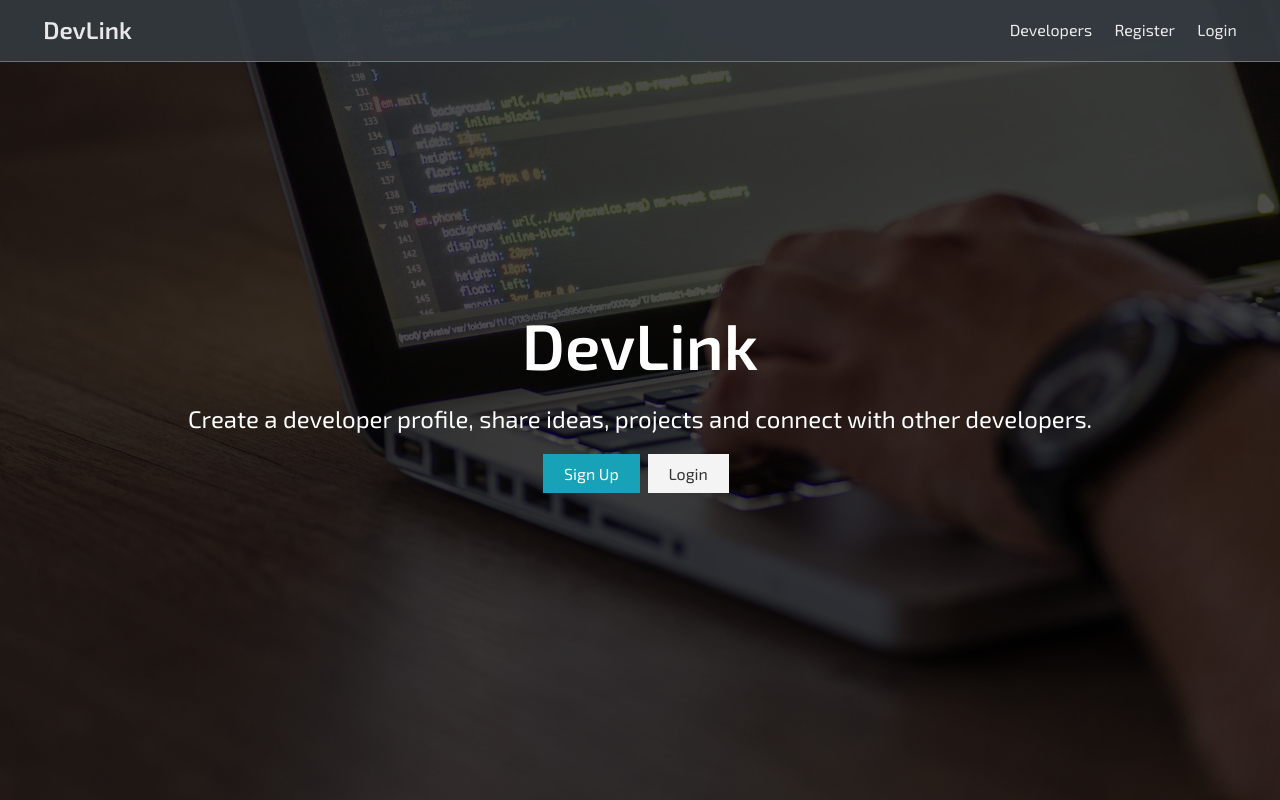
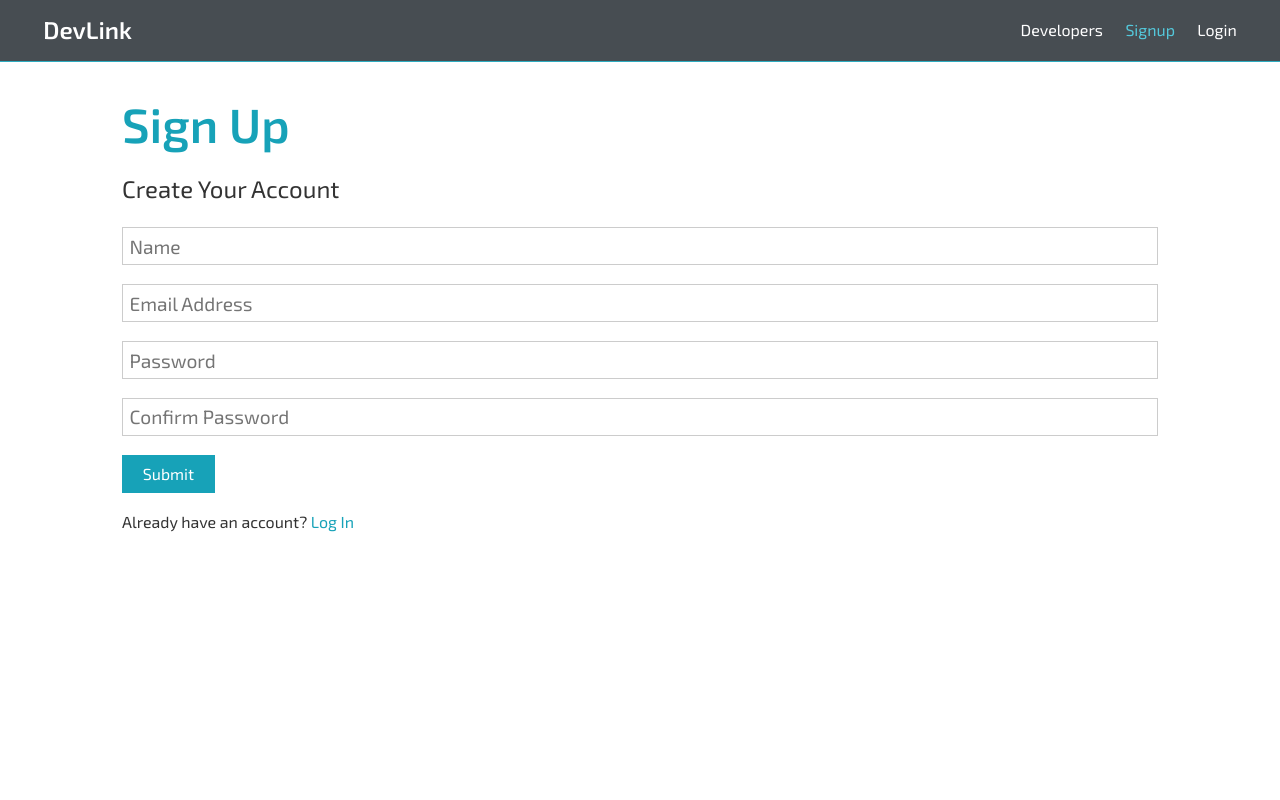
Before and after one commit to varunbhalla19/dev_link, a React (Create React App) app in the folder client/: page /signup in a window 1280 px wide. Built offline with nearby package versions, Linux system fonts and the light colour scheme; a web font is replaced by a local one.

Commit message:
Added Signup/Login form

```diff
--- a/client/public/index.html
+++ b/client/public/index.html
@@ -12,7 +12,7 @@
   <link href="https://fonts.googleapis.com/css2?family=Kumbh+Sans:wght@400;700&display=swap" rel="stylesheet">
   <link href="https://fonts.googleapis.com/css2?family=Kufam:wght@400;600&display=swap" rel="stylesheet">
   <link href="https://fonts.googleapis.com/css2?family=Exo+2:wght@400;600&display=swap" rel="stylesheet">
-  <title>React App</title>
+  <title>DevLink</title>
 </head>
 
 <body>
--- a/client/src/App.css
+++ b/client/src/App.css
@@ -7,6 +7,7 @@
 /* Global Styles */
 :root {
   --primary-color: #17a2b8;
+  --link-active: #42c3d7;
   --dark-color: #343a40;
   --light-color: #f4f4f4;
   --danger-color: #dc3545;
@@ -22,11 +23,15 @@
 body {
   /* font-family: 'Kumbh Sans'; */
   /* font-family: 'Kufam'; */
-  font-family: 'Exo 2';
+  font-family: "Exo 2";
   font-size: 1rem;
   line-height: 1.6;
   background-color: #fff;
   color: #333;
+}
+
+* {
+  font-family: "Exo 2";
 }
 
 a {
@@ -253,10 +258,10 @@ img {
   color: #888;
 }
 
-.form input[type='text'],
-.form input[type='email'],
-.form input[type='password'],
-.form input[type='date'],
+.form input[type="text"],
+.form input[type="email"],
+.form input[type="password"],
+.form input[type="date"],
 .form select,
 .form textarea {
   display: block;
@@ -266,7 +271,7 @@ img {
   border: 1px solid #ccc;
 }
 
-.form input[type='submit'],
+.form input[type="submit"],
 button {
   font: inherit;
 }
@@ -330,6 +335,10 @@ button {
   margin: 0 0.25rem;
 }
 
+.navbar a.active {
+  color: var(--link-active);
+}
+
 .navbar a:hover {
   color: var(--primary-color);
 }
@@ -341,7 +350,7 @@ button {
 /* Landing Page */
 .landing {
   position: relative;
-  background: url('./Assets/Images/showcase.jpg') no-repeat center center/cover;
+  background: url("./Assets/Images/showcase2.jpg") no-repeat center center/cover;
   height: 100vh;
 }
 
@@ -355,6 +364,11 @@ button {
   align-items: center;
   justify-content: center;
   text-align: center;
+}
+
+.landing-inner svg {
+  max-width: 200px;
+  max-height: 200px;
 }
 
 /* Profiles Page */
@@ -372,10 +386,10 @@ button {
 .profile-grid {
   display: grid;
   grid-template-areas:
-    'top top'
-    'about about'
-    'exp edu'
-    'github github';
+    "top top"
+    "about about"
+    "exp edu"
+    "github github";
   grid-gap: 1rem;
 }
 
@@ -558,11 +572,11 @@ button {
 
   .profile-grid {
     grid-template-areas:
-      'top'
-      'about'
-      'exp'
-      'edu'
-      'github';
+      "top"
+      "about"
+      "exp"
+      "edu"
+      "github";
   }
 
   .profile-about .skills {
--- a/client/src/App.js
+++ b/client/src/App.js
@@ -1,14 +1,26 @@
 import React from "react";
 import "./App.css";
+import { BrowserRouter, Route, Switch } from "react-router-dom";
 
 import Navbar from "./Components/Navbar/Navbar";
 import Showcase from "./Components/Showcase/Showcase";
+import Signup from "./Components/Signup/Signup";
+import Login from "./Components/Login/Login";
 
 function App() {
   return (
     <div className="App">
-      <Navbar />
-      <Showcase />
+      <BrowserRouter>
+        <Navbar />
+        <Route exact path="/" component={Showcase} />
+
+        <section className="container">
+          <Switch>
+            <Route exact path="/login" component={Login} />
+            <Route exact path="/signup" component={Signup} />
+          </Switch>
+        </section>
+      </BrowserRouter>
     </div>
   );
 }
--- /dev/null
+++ b/client/src/Components/Login/Login.jsx
@@ -0,0 +1,59 @@
+import React, { useState } from "react";
+
+import { Link } from "react-router-dom";
+
+const initValues = {
+  email: "",
+  password: "",
+};
+
+const changeInput = (name, value, values) => ({ ...values, [name]: value });
+
+const Login = () => {
+  const [values, setValues] = useState(initValues);
+  return (
+    <>
+      {/* <div className="alert alert-danger">Invalid credentials</div> */}
+      <h1 className="large text-primary">Log In</h1>
+      <p className="lead">
+        <i className="fas fa-user"></i> Sign into Your Account
+      </p>
+      <form
+        className="form"
+        onSubmit={(ev) => {
+          ev.preventDefault();
+          console.log(values);
+        }}
+      >
+        <div className="form-group">
+          <input
+            type="email"
+            placeholder="Email Address"
+            name="email"
+            required
+            onChange={(ev) =>
+              setValues(changeInput(ev.target.name, ev.target.value, values))
+            }
+          />
+        </div>
+        <div className="form-group">
+          <input
+            type="password"
+            placeholder="Password"
+            name="password"
+            required
+            onChange={(ev) =>
+              setValues(changeInput(ev.target.name, ev.target.value, values))
+            }
+          />
+        </div>
+        <input type="submit" className="btn btn-primary" value="Login" />
+      </form>
+      <p className="my-1">
+        Don't have an account? <Link to="/signup">Sign Up</Link>
+      </p>
+    </>
+  );
+};
+
+export default Login;
--- a/client/src/Components/Navbar/Navbar.jsx
+++ b/client/src/Components/Navbar/Navbar.jsx
@@ -1,21 +1,22 @@
 import React from "react";
+import { Link, NavLink } from "react-router-dom";
 
 const Navbar = () => (
   <nav className="navbar bg-dark">
     <h1>
-      <a href="index.html">
+      <Link to="/">
         <i className="fas fa-code"></i> DevLink
-      </a>
+      </Link>
     </h1>
     <ul>
       <li>
-        <a href="profiles.html">Developers</a>
+        <NavLink to="/profiles">Developers</NavLink>
       </li>
       <li>
-        <a href="register.html">Register</a>
+        <NavLink to="/signup">Signup</NavLink>
       </li>
       <li>
-        <a href="login.html">Login</a>
+        <NavLink to="/login">Login</NavLink>
       </li>
     </ul>
   </nav>
--- a/client/src/Components/Showcase/Showcase.jsx
+++ b/client/src/Components/Showcase/Showcase.jsx
@@ -1,21 +1,24 @@
 import React from "react";
+import { Link } from "react-router-dom";
+import { ReactComponent as LinkSvg } from "../../Assets/SVGs/teamworkSVG.svg";
 
 const Navbar = () => (
   <section className="landing">
     <div className="dark-overlay">
       <div className="landing-inner">
         <h1 className="x-large">DevLink</h1>
+        <LinkSvg />
         <p className="lead">
           Create a developer profile, share ideas, projects and connect with
           other developers.
         </p>
         <div className="buttons">
-          <a href="register.html" className="btn btn-primary">
+          <Link to="/signup" className="btn btn-primary">
             Sign Up
-          </a>
-          <a href="login.html" className="btn btn-light">
+          </Link>
+          <Link to="/login" className="btn btn-light">
             Login
-          </a>
+          </Link>
         </div>
       </div>
     </div>
--- /dev/null
+++ b/client/src/Components/Signup/Signup.jsx
@@ -0,0 +1,91 @@
+import React, { useState } from "react";
+
+import { Link } from "react-router-dom";
+
+const initValues = {
+  name: "",
+  email: "",
+  password: "",
+  password2: "",
+};
+
+const changeInput = (name, value, values) => ({ ...values, [name]: value });
+
+const Signup = () => {
+  const [values, setValues] = useState(initValues);
+  return (
+    <>
+      <h1 className="large text-primary">Sign Up</h1>
+      <p className="lead">
+        <i className="fas fa-user"></i> Create Your Account
+      </p>
+      <form
+        className="form"
+        onSubmit={(ev) => {
+          ev.preventDefault();
+          console.log(values);
+        }}
+      >
+        <div className="form-group">
+          <input
+            type="text"
+            placeholder="Name"
+            name="name"
+            required
+            onChange={(ev) =>
+              setValues(changeInput(ev.target.name, ev.target.value, values))
+            }
+            value={values.name}
+          />
+        </div>
+        <div className="form-group">
+          <input
+            type="email"
+            onChange={(ev) =>
+              setValues(changeInput(ev.target.name, ev.target.value, values))
+            }
+            placeholder="Email Address"
+            name="email"
+            value={values.email}
+          />
+          {/* <small className="form-text">
+            This site uses Gravatar so if you want a profile image, use a
+            Gravatar email
+          </small> */}
+        </div>
+        <div className="form-group">
+          <input
+            type="password"
+            placeholder="Password"
+            name="password"
+            minLength="6"
+            onChange={(ev) =>
+              setValues(changeInput(ev.target.name, ev.target.value, values))
+            }
+            value={values.password}
+          />
+        </div>
+        <div className="form-group">
+          <input
+            type="password"
+            placeholder="Confirm Password"
+            name="password2"
+            minLength="6"
+            onChange={(ev) =>
+              setValues(changeInput(ev.target.name, ev.target.value, values))
+            }
+            value={values.password2}
+          />
+        </div>
+        <button className="btn btn-primary" type="submit">
+          Submit
+        </button>
+      </form>
+      <p className="my-1">
+        Already have an account? <Link to="/login">Log In</Link>
+      </p>
+    </>
+  );
+};
+
+export default Signup;
--- a/client/src/index.css
+++ b/client/src/index.css
@@ -21,8 +21,10 @@ ul {
 *::-moz-selection {
   /* color: red; */
   background: slateblue;
+  color: whitesmoke;
 }
 *::selection {
   /* color: red; */
   background: slategray;
+  color: whitesmoke;
 }
```
Also changed, not shown: client/src/Assets/Images/showcase2.jpg (added).
